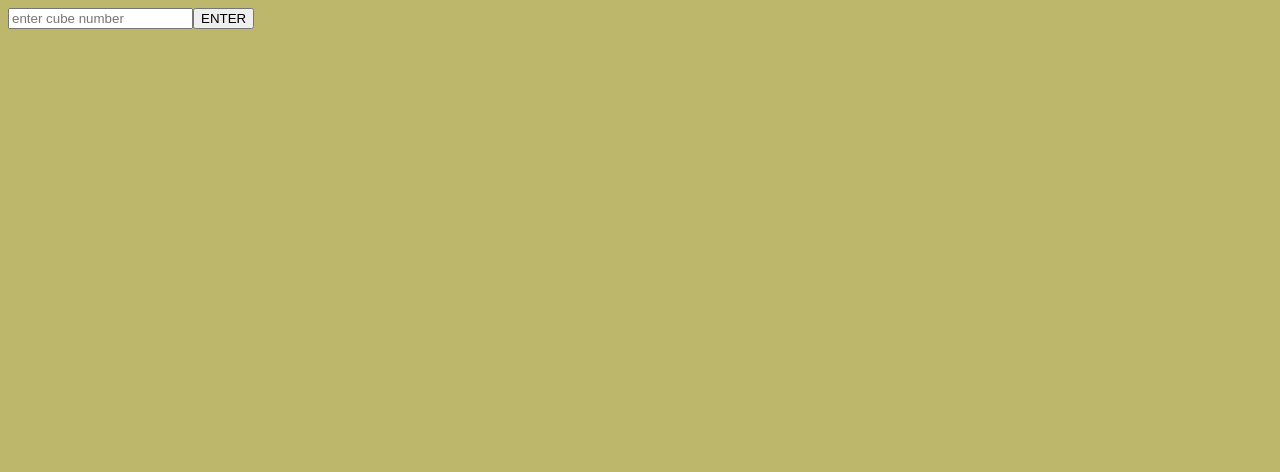
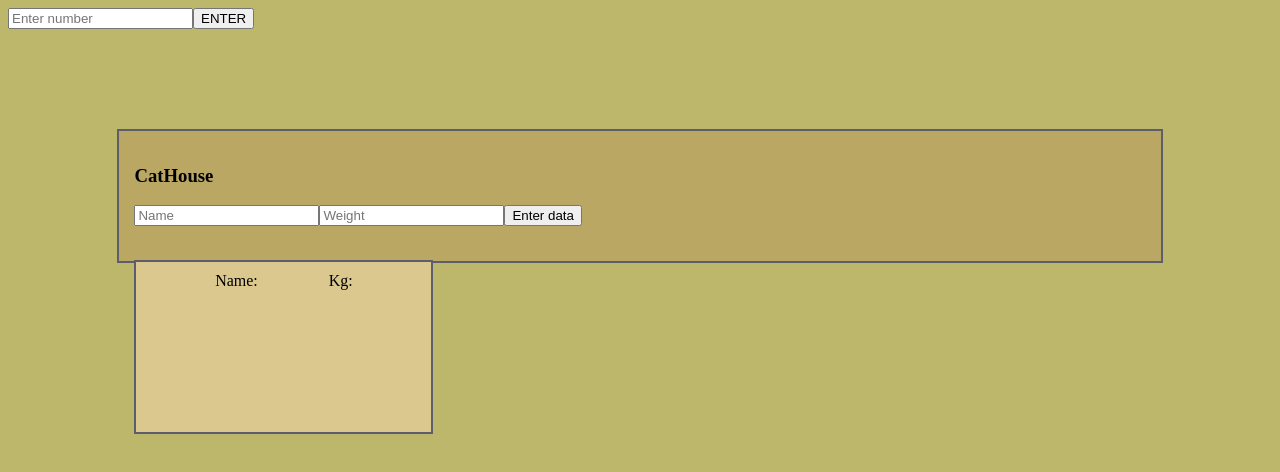
Before and after one commit to ArminasStrolys/react-deimante-v6-forms, a React (Create React App) app: page / in a window 1280 px wide. Shown: the top 472 px of the page. Built offline with nearby package versions, Linux system fonts and the light colour scheme.

Commit message:
Forms, first exercise, 2nd approach progress

```diff
--- a/src/components/app/App.js
+++ b/src/components/app/App.js
@@ -6,7 +6,7 @@ function App() {
   return (
     <div className="App">
 <First />
-{/* <Second /> */}
+<Second />
     </div>
   );
 }
--- a/src/components/first/First.jsx
+++ b/src/components/first/First.jsx
@@ -3,32 +3,62 @@ import Cubes from "./Cubes";
 
 const First = () => {
   const [number, setNumber] = useState(0);
-  const [num1, setNum1] = useState(0);
+  const [arry, setArry] = useState([]);
 
-  const handleSubmit = (e) => {
+  const submitHandler = (e) => {
     e.preventDefault();
-    setNum1((prev) => number + prev);
-    console.log(num1);
+    // console.log(number);
+    for (let i = 0; i < number; i++){
+      setArry(arry.push(i))
+      console.log(arry)
+    }
   };
 
-  const vary = Array.apply(null, { length: num1 });
+
 
   return (
     <>
-      <form onSubmit={handleSubmit}>
-        <input
-          type="text"
-          placeholder="enter cube number"
-          onChange={(e) => setNumber(parseInt(e.target.value))}
-        />
-        <button onSubmit={handleSubmit}>ENTER</button>
+      <form onSubmit={submitHandler}>
+        <input type="text" placeholder="Enter number" onChange={(e)=>setNumber(parseInt(e.target.value))} />
+        <button type="submit">ENTER</button>
       </form>
-
-      {vary.map((i) => (
-        <Cubes key={i} />
-      ))}
+      {arry.length > 1 && arry.map((arr, i) => <Cubes />)}
     </>
   );
 };
 
 export default First;
+
+// import React, { useState } from "react";
+// import Cubes from "./Cubes";
+
+// const First = () => {
+//   const [number, setNumber] = useState(0);
+//   const [num1, setNum1] = useState(0);
+
+//   const handleSubmit = (e) => {
+//     e.preventDefault();
+//     setNum1((prev) => number + prev);
+//   };
+
+//   const vary = Array.apply(null, { length: num1 });
+
+//   return (
+//     <>
+//       <form onSubmit={handleSubmit}>
+//         <input
+//           type="text"
+//           placeholder="enter cube number"
+//           onChange={(e) => setNumber(parseInt(e.target.value))}
+//         />
+//         <button onSubmit={handleSubmit}>ENTER</button>
+//       </form>
+
+//       {vary.map((i) => (
+//         <Cubes key={i} />
+//       ))}
+//     </>
+//   );
+// };
+
+// export default First;
--- a/src/components/second/Lister.jsx
+++ b/src/components/second/Lister.jsx
@@ -2,13 +2,9 @@ import React from "react";
 
 const Lister = (props) => {
   return (
-    <div>
-      <div style={{width:'200px', height:'500px'}}>
-        <p>Name: {props.name}</p>
-      </div>
-      <div style={{width:'200px', height:'500px', marginLeft:'200px', marginTop:'-516px'}}>
-        <p>Kg: {props.weight}</p>
-      </div>
+    <div><br />
+      <span>{props.name}</span>
+      <span style={{float:'right'}}>{props.weight}</span>
     </div>
   );
 };
--- a/src/components/second/Second.jsx
+++ b/src/components/second/Second.jsx
@@ -1,49 +1,35 @@
 import React, { useState } from "react";
+import "./second.css";
 import Lister from "./Lister";
 
 const Second = () => {
-  const [name, setName] = useState("");
-  const [weight, setWeight] = useState(0);
-  const [dataN, setDataN] = useState([]);
-  const [dataW, setDataW] = useState([]);
-  const [allData, setAllData] = useState({
-      catName: '',
-      catWeight: 0
+
+  const [catData, setCatData] = useState({
+    catName: '',
+    catWeight: ''
   })
 
-  const handleSubmit = (e) => {
-    e.preventDefault();
-    setDataN((val) => [...val, name]);
-    setDataW((val) => [...val, weight]);
-    setAllData((val) => ({...val, catName: dataN}))
-    setAllData((val) => ({...val, catWeight: dataW}))
-  };
+const submitHandler = (e) => {
+  e.preventDefault()
+  console.log(catData)
+}
+
 
   return (
-    <div>
-      <form onSubmit={handleSubmit}>
-        <label>Cats name: </label>
-        <input
-          type="text"
-          placeholder="Name"
-          onChange={(e) => setName(e.target.value)}
-        />
-
-        <br />
-        <br />
-        <label>Cats weight: </label>
-        <input
-          type="text"
-          placeholder="Kg's"
-          onChange={(e) => setWeight(parseInt(e.target.value))}
-        />
-        <br />
-        <button onClick={handleSubmit}>Save</button>
-
-        {/* { <Lister names={dataN} weights={dataW} />} */}
-        {allData.length && allData.map(e =>  console.log(e))}
-{console.log(allData)}
+    <div className="catDiv">
+      <h3>CatHouse</h3>
+      <form onSubmit={submitHandler}>
+        <input type="text" placeholder="Name" onChange={(e)=>setCatData({catName: e.target.value})} />
+        <input type="text" placeholder="Weight" onChange={(e)=>setCatData({catWeight: e.target.value})} />
+        <button type="submit">Enter data</button>
       </form>
+      <div className="catData">
+        <div className="cats">
+          <span style={{ float: "left" }}>Name:</span>
+          <span style={{ float: "right" }}>Kg:</span>
+          <Lister />
+        </div>
+      </div>
     </div>
   );
 };
--- /dev/null
+++ b/src/components/second/second.css
@@ -0,0 +1,21 @@
+.catDiv{
+    width: 80%;
+    margin: auto;
+    margin-top: 100px;
+    background-color: rgb(187, 167, 100);
+    border: 2px rgb(93, 93, 107) solid;
+    padding: 15px;
+    height: 100px;
+}
+.catData{
+    background-color: rgb(218, 200, 142);
+    border: 2px rgb(93, 93, 107) solid;
+    width: 275px;
+    height: 150px;
+    margin-top: 34px;
+    padding: 10px;
+}
+.cats{
+    margin: auto;
+    width: 50%;
+}
```
